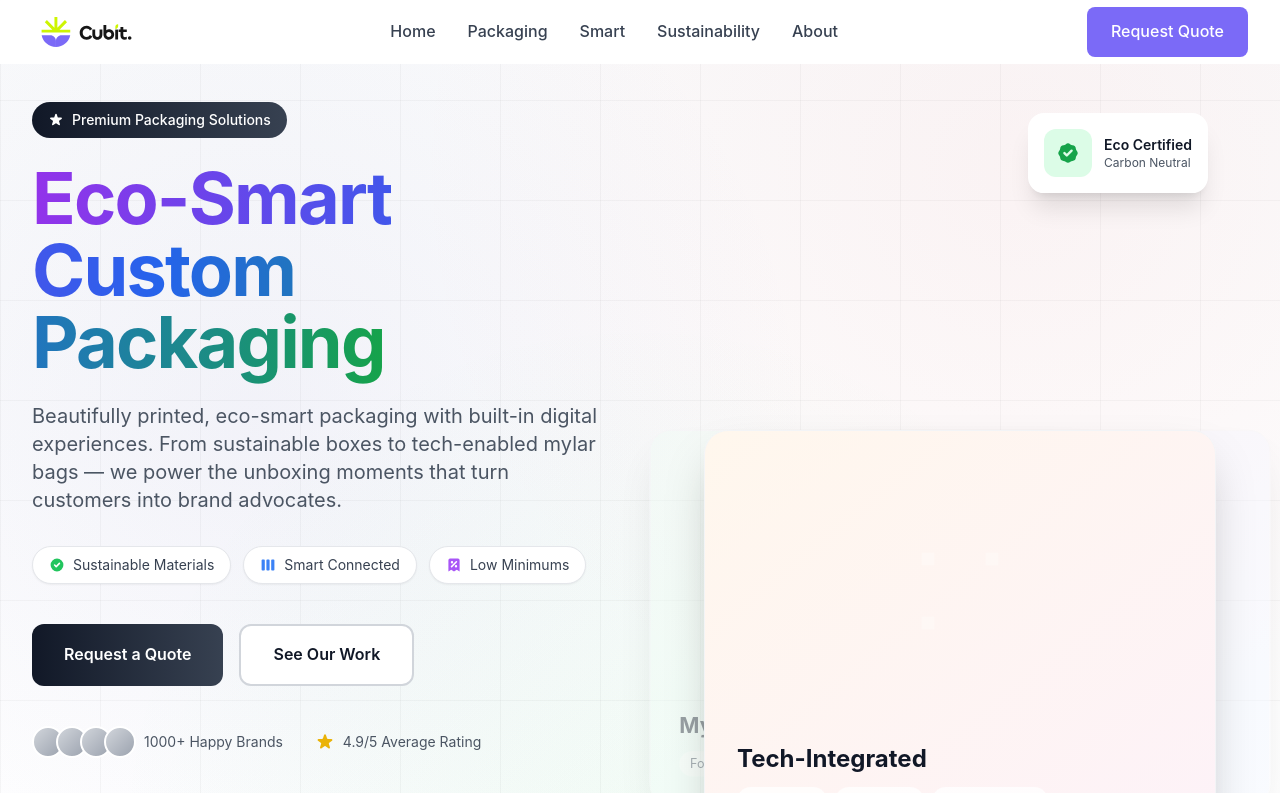
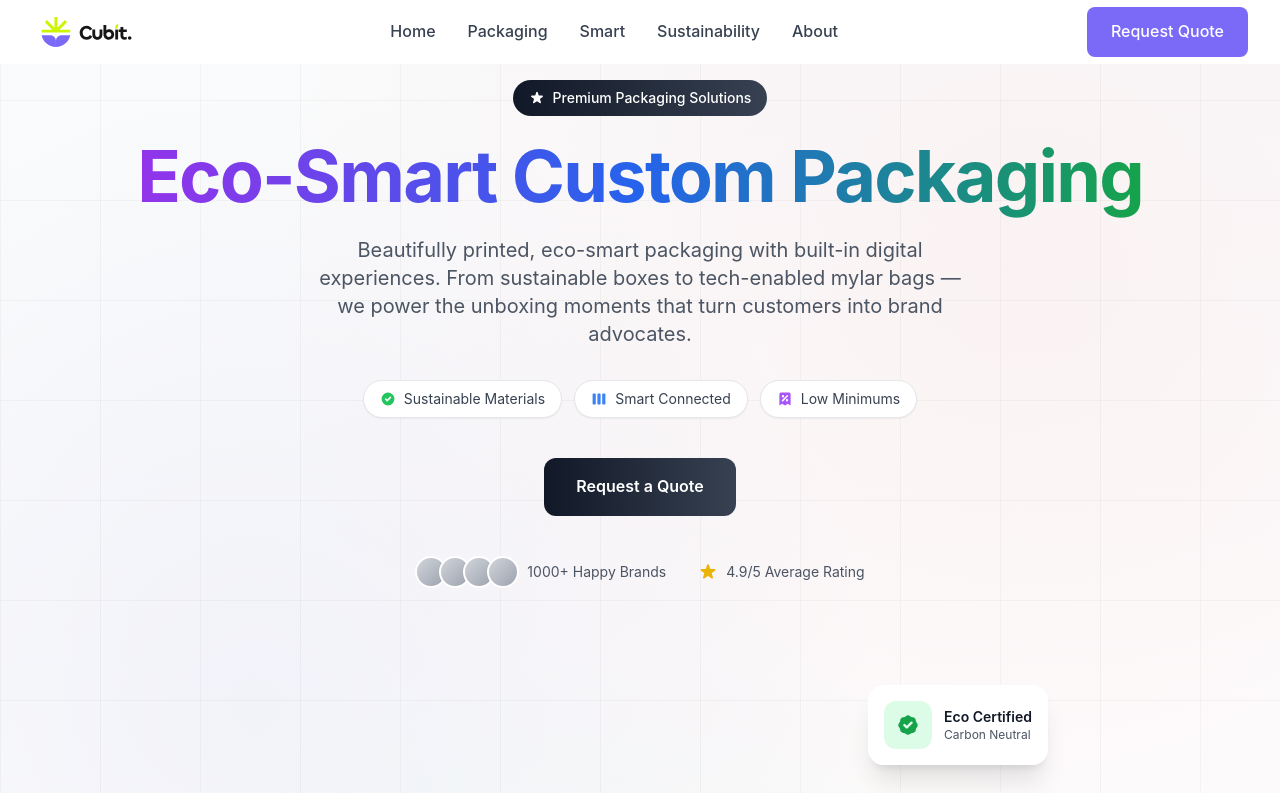
Before and after one commit to Cubitpackaging/cubitlanding, a Next.js app: page / in a window 1280 px wide. Shown: the top 793 px of the page. Built offline with nearby package versions, Linux system fonts and the light colour scheme.

Commit message:
Centralize package showcase and remove See Our Work button

```diff
--- a/components/Hero.js
+++ b/components/Hero.js
@@ -8,13 +8,6 @@ const Hero = () => {
 
   const scrollToQuote = () => {
     const element = document.querySelector('#quote')
-    if (element) {
-      element.scrollIntoView({ behavior: 'smooth' })
-    }
-  }
-
-  const scrollToWork = () => {
-    const element = document.querySelector('#packaging')
     if (element) {
       element.scrollIntoView({ behavior: 'smooth' })
     }
@@ -95,9 +88,8 @@ const Hero = () => {
       </div>
 
       <div className="relative z-10 max-w-7xl mx-auto px-4 sm:px-6 lg:px-8 pt-20 pb-16">
-        <div className="grid grid-cols-1 lg:grid-cols-2 gap-16 items-center">
-          {/* Left Content */}
-          <div className="text-center lg:text-left">
+        {/* Main Content - Centered */}
+        <div className="text-center mb-16">
           {/* Premium Badge */}
           <div className="inline-flex items-center gap-2 px-4 py-2 bg-gradient-to-r from-gray-900 to-gray-700 text-white rounded-full text-sm font-medium mb-6">
             <svg className="w-4 h-4" fill="currentColor" viewBox="0 0 20 20">
@@ -112,14 +104,14 @@ const Hero = () => {
             </span>
           </h1>
 
-            <p className="text-lg md:text-xl text-gray-600 mb-8 max-w-2xl mx-auto lg:mx-0 leading-relaxed">
+          <p className="text-lg md:text-xl text-gray-600 mb-8 max-w-2xl mx-auto leading-relaxed">
             Beautifully printed, eco-smart packaging with built-in digital experiences.
             From sustainable boxes to tech-enabled mylar bags — we power the unboxing moments
             that turn customers into brand advocates.
           </p>
 
           {/* Feature Pills */}
-            <div className="flex flex-wrap gap-3 mb-10 justify-center lg:justify-start">
+          <div className="flex flex-wrap gap-3 mb-10 justify-center">
             <span className="inline-flex items-center gap-2 px-4 py-2 bg-white border border-gray-200 rounded-full text-sm text-gray-700 shadow-sm">
               <svg className="w-4 h-4 text-green-500" fill="currentColor" viewBox="0 0 20 20">
                 <path fillRule="evenodd" d="M10 18a8 8 0 100-16 8 8 0 000 16zm3.707-9.293a1 1 0 00-1.414-1.414L9 10.586 7.707 9.293a1 1 0 00-1.414 1.414l2 2a1 1 0 001.414 0l4-4z" clipRule="evenodd"/>
@@ -141,7 +133,7 @@ const Hero = () => {
           </div>
 
           {/* CTA Buttons */}
-            <div className="flex flex-col sm:flex-row gap-4 justify-center lg:justify-start">
+          <div className="flex flex-col sm:flex-row gap-4 justify-center">
             <button
               onClick={scrollToQuote}
               className="group relative px-8 py-4 bg-gradient-to-r from-gray-900 to-gray-700 text-white font-semibold rounded-xl overflow-hidden transition-all duration-300 hover:shadow-xl"
@@ -149,16 +141,10 @@ const Hero = () => {
               <span className="relative z-10">Request a Quote</span>
               <div className="absolute inset-0 bg-gradient-to-r from-purple-600 to-blue-600 opacity-0 group-hover:opacity-100 transition-opacity duration-300"></div>
             </button>
-              <button
-                onClick={scrollToWork}
-                className="px-8 py-4 bg-white border-2 border-gray-300 text-gray-900 font-semibold rounded-xl hover:border-gray-900 hover:shadow-lg transition-all duration-300"
-              >
-                See Our Work
-              </button>
           </div>
 
           {/* Trust Indicators */}
-            <div className="mt-10 flex flex-wrap items-center gap-8 justify-center lg:justify-start">
+          <div className="mt-10 flex flex-wrap items-center gap-8 justify-center">
             <div className="flex items-center gap-2">
               <div className="flex -space-x-2">
                 {[...Array(4)].map((_, i) => (
@@ -176,7 +162,8 @@ const Hero = () => {
           </div>
         </div>
 
-          {/* Right Visual - Premium Packaging Showcase */}
+        {/* Package Showcase - Centered */}
+        <div className="relative max-w-4xl mx-auto">
           <div className="relative h-[600px] lg:h-[700px]">
             {/* Main Showcase Container */}
             <div className="absolute inset-0 flex items-center justify-center">
```
Lines whose indentation alone changed are shown as unchanged.
